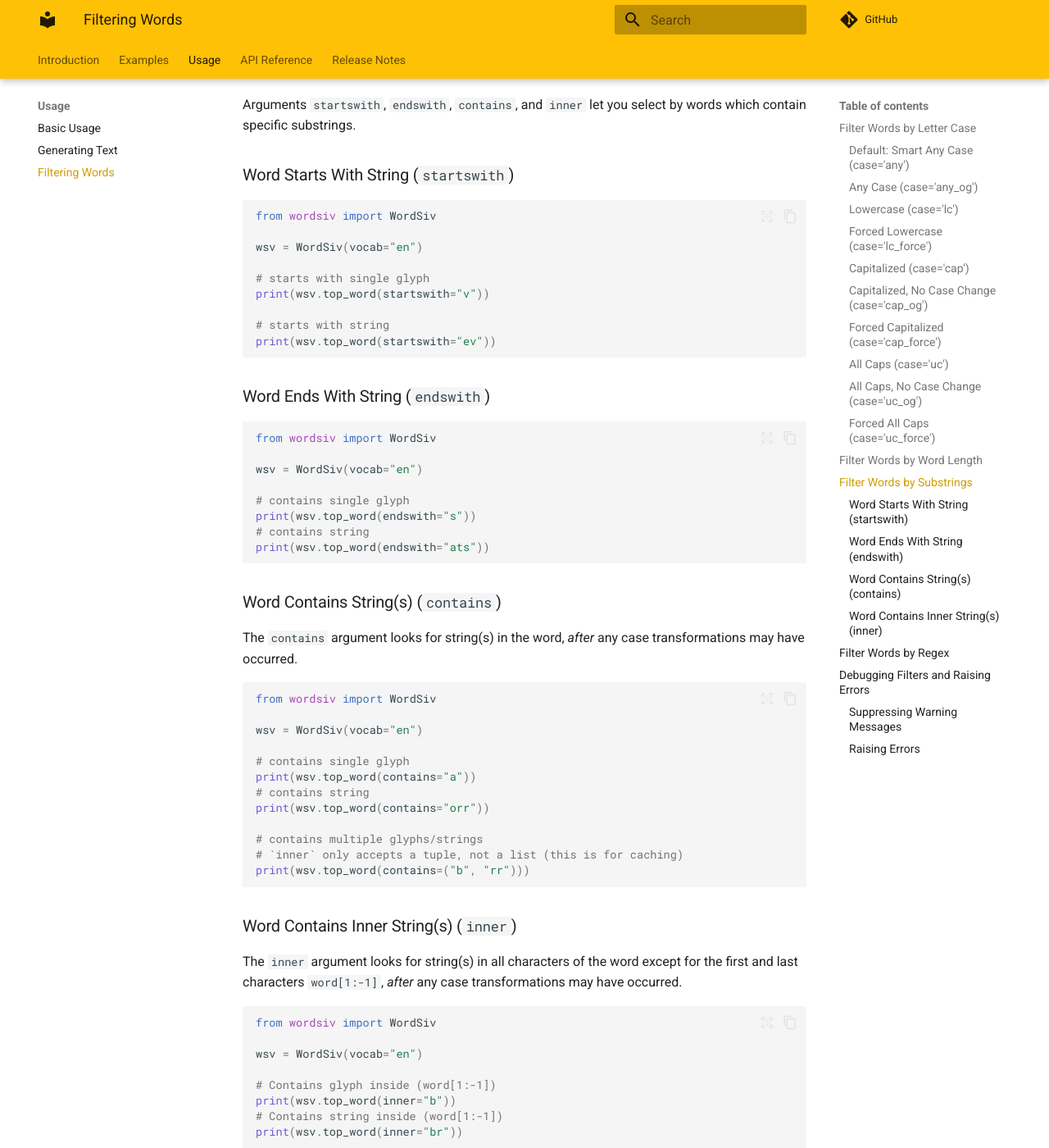
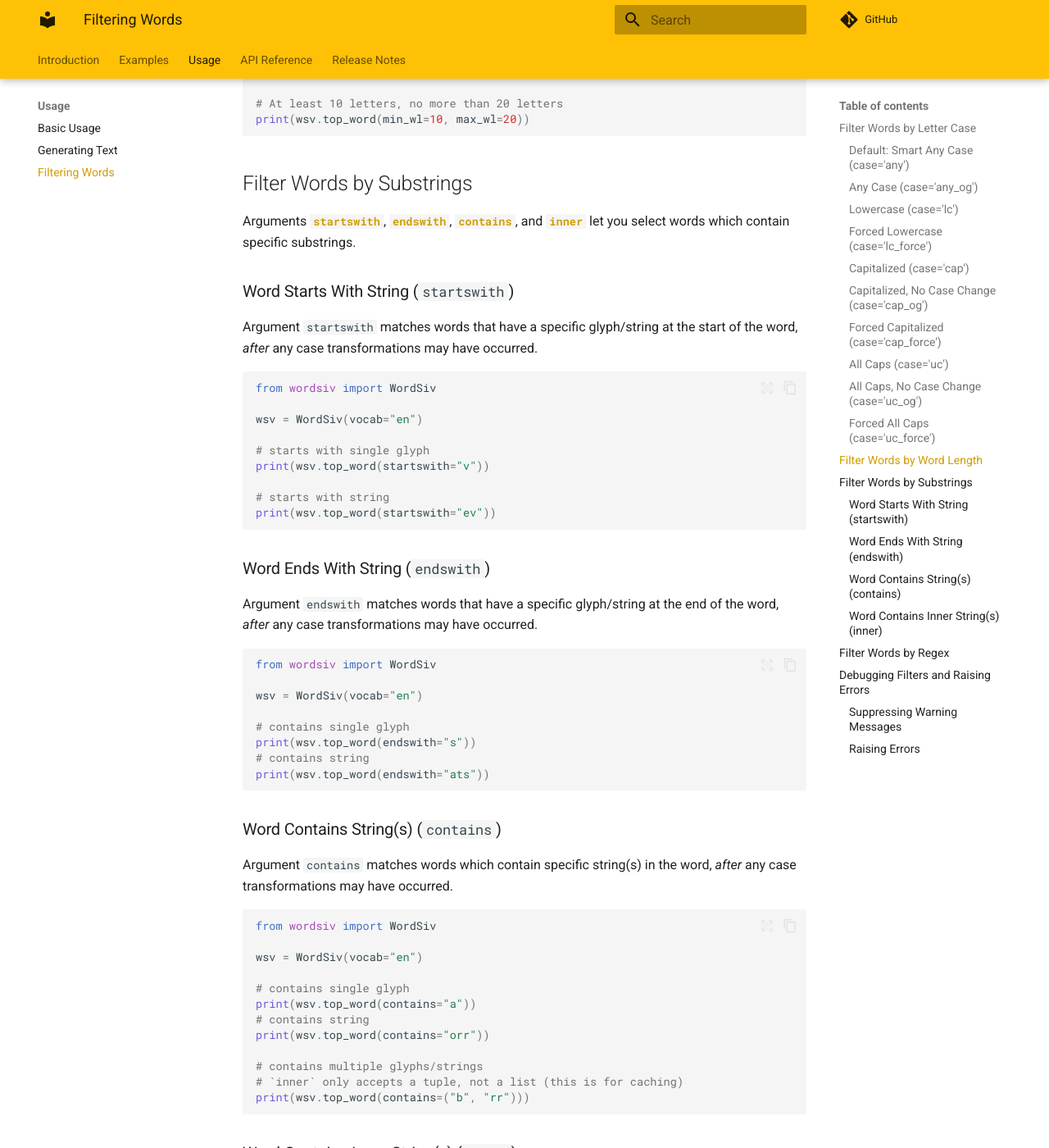
Before and after one commit to tallpauley/wordsiv, an MkDocs documentation site: the page built from docs/usage/filtering-words.md, in a window 1280 px wide and 1400 px high, scrolled down 4688 px. Shown: the whole window at 82% size. Built offline with MkDocs 1.6.1 and Material for MkDocs 9.7.7, drawn with Linux system fonts in a browser that asks for light colours; comment, search, counter and statistics services are not loaded; some of the changed text lies outside the part shown.

Commit message:
improve docs

````diff
--- a/docs/snippets/suppress-warnings.py
+++ b/docs/snippets/suppress-warnings.py
@@ -11,7 +11,6 @@ wsv = WordSiv(vocab="en")
 print(wsv.top_word(contains="BLAH"))
 
 # We can suppress these warnings by setting the logging level to ERROR:
-log = logging.getLogger("wordsiv")
 log.setLevel(logging.ERROR)
 
 # No warning this time!
--- a/docs/usage/filtering-words.md
+++ b/docs/usage/filtering-words.md
@@ -1,11 +1,17 @@
 # Filtering Words
 
-All WordSiv word/text generation functions allow for filtering of the words
-from the Vocab
+WordSiv provides options for filtering the words that are used
+to [generate text](../generating-text):
 
-We demonstrate these arguments with `top_words()` for ease of understanding.
-These arguments are applicable to `word()`, `words()`, `top_word()`,
-`top_words()`, `sent()`, `sents()`, `para()`, `paras()`.
+- **Letter Case: [`case`](#filter-words-by-letter-case)**
+- **Word Length: [`wl`](#filter-words-by-word-length), [`min_wl`](#filter-words-by-word-length), [`max_wl`](#filter-words-by-word-length)**
+- **Substrings: [`startswith`](#word-starts-with-string-startswith), [`endswith`](#word-ends-with-string-endswith), [`contains`](#word-contains-strings-contains), [`inner`](#word-contains-inner-strings-inner)**
+- **Regular Expressions: [`regexp`](#filter-words-by-regex)**
+
+We demonstrate these arguments with `top_words()` so you can see what's
+happening without randomization. You can use these arguments for `word()`,
+`words()`, `top_word()`, `top_words()`, `sent()`, `sents()`, `para()`,
+`paras()`, `text()`.
 
 
 ## Filter Words by Letter Case
@@ -138,32 +143,38 @@ the Vocab:
 
 ## Filter Words by Substrings
 
-Arguments `startswith`, `endswith`, `contains`, and `inner` let you select by
-words which contain specific substrings.
+Arguments **[`startswith`](#word-starts-with-string-startswith)**, **[`endswith`](#word-ends-with-string-endswith)**, **[`contains`](#word-contains-strings-contains)**, and **[`inner`](#word-contains-inner-strings-inner)** let you select words which contain specific substrings.
 
 ### Word Starts With String (`startswith`)
+
+Argument `startswith` matches words that have a specific glyph/string at the
+start of the word, *after* any case transformations may have occurred.
+
 ```python
 --8<-- "startswith.py"
 ```
 
 ### Word Ends With String (`endswith`)
 
+Argument `endswith` matches words that have a specific glyph/string at the
+end of the word, *after* any case transformations may have occurred.
+
 ```python
 --8<-- "endswith.py"
 ```
 
 ### Word Contains String(s) (`contains`)
-The `contains` argument looks for string(s) in the word, *after* any case
-transformations may have occurred.
+
+Argument `contains` matches words which contain specific string(s) in the word,
+*after* any case transformations may have occurred.
 
 ```python
 --8<-- "contains.py"
 ```
 
 ### Word Contains Inner String(s) (`inner`)
-The `inner` argument looks for string(s) in all characters of the word except
-for the first and last characters `word[1:-1]`, *after* any case
-transformations may have occurred.
+Argument `inner` matches words which contain specific string(s) in `word[1:-1]` (all
+but first and last glyphs), *after* any case transformations may have occurred.
 
 ```python
 --8<-- "inner.py"
````
Also changed, not shown: other parts of docs/usage/filtering-words.md (+7 -9 lines), docs/release-notes.md (+16 -2 lines), docs/usage/generating-text.md (+8 -9 lines).
